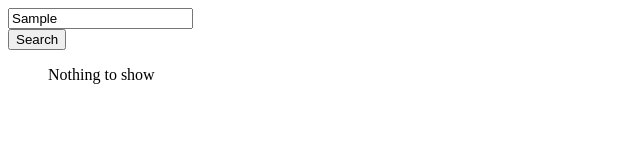
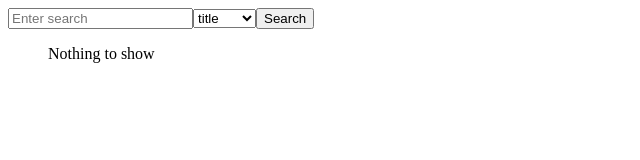
Before and after one commit to mill9r/mvc_search_movie, a plain HTML site: page src/index.html in a window 1280 px wide. Both pictures are taken after typing "Sample" into the empty fields and a click on the button "Search". Shown: the whole page, without its empty margins (0-640 px from the left). Drawn offline with Linux system fonts and the light colour scheme; no server answers.

Commit message:
add composite implementation with correct implementation (recursive call)

```diff
--- /dev/null
+++ b/src/composite-pattern.js
@@ -0,0 +1,164 @@
+class Composite {
+    add(child) {};
+    remove(child) {};
+    getChild(child) {};
+    getHtml(){};
+}
+
+
+class CompositeForm extends Composite {
+    constructor(id, method, action) {
+        super();
+        this.list = [];
+        this.element = document.createElement('form');
+        this.element.id = id;
+        this.element.method = method || 'POST';
+        this.element.action = action || '#';
+    }
+
+    add(child) {
+        this.list.push(child);
+    }
+
+    remove(child) {
+        this.list = this.list.filter(component => component !== child);
+    }
+
+    getChild(id) {
+       return this.list.filter(item => item.getHtml().id === id)[0];
+    }
+
+    getHtml() {
+        let items = this.list.map(item => {
+            return item.getHtml();
+        })
+        this.element.append(...items)
+        return this.element;
+    }
+
+}
+
+class InputField extends Composite {
+    constructor(id, label, placeholder, cssStyle) {
+        super()
+        this.element = document.createElement('input');
+        this.element.id = id;
+        this.element.placeholder = placeholder;
+        if (cssStyle) this.element.className = cssStyle;
+    }
+
+    getHtml() {
+        return this.element;
+    }
+
+    getValue(){
+        return this.element.value
+    }
+
+    setValue(value) {
+        return this.element.value = value;
+    }
+}
+
+class  SelectField extends Composite{
+    constructor(id, label, placeholder, cssStyle, stateArray=[]) {
+        super();
+        this.element = document.createElement('select');
+        this.element.id = id;
+        this.element.placeholder = placeholder;
+        if (cssStyle) this.element.className = cssStyle;
+        stateArray.forEach(state=>{
+            let option = document.createElement('option');
+            option.value = state.abbr;
+            option.text = state.value;
+            this.element.append(option)
+        })
+    }
+
+    getHtml() {
+        return this.element;
+    }
+
+    getValue(){
+        return this.element.value;
+    }
+}
+
+
+class SubmitButton extends Composite {
+    constructor(id, value, className = '', type) {
+        super();
+        this.element = document.createElement("button");
+        this.element.innerHTML = value;
+        this.element.type = type;
+        this.element.id = id;
+        if (className) this.element.className = className;
+    }
+
+    getHtml() {
+        return this.element;
+    }
+}
+
+class List extends Composite {
+    constructor(id, listType, cssStyle) {
+        super();
+        this.list = [];
+        this.element = document.createElement(listType);
+        if (cssStyle) this.element.className = cssStyle;
+        this.element.id = id;
+    }
+
+    add(child) {
+        this.list.push(child);
+    }
+
+    remove(child) {
+        this.list = this.list.filter(item => item.id !== child.id);
+    }
+
+    getChild(id) {
+        return this.list.filter(item => item.getHtml().id === id)[0];
+    }
+
+    getElement() {
+        return this.element;
+    }
+
+    getHtml() {
+        let items = this.list.map(item => {
+            return item.getHtml();
+        })
+        this.element.append(...items)
+        return this.element;
+    }
+}
+
+class ListItem extends Composite {
+    constructor(id, innerText, cssStyle) {
+        super();
+        this.element = document.createElement('li');
+        this.element.textContent = innerText;
+        this.element.id = id;
+        if (cssStyle) this.element.className = cssStyle;
+    }
+
+    getHtml(){
+        return this.element
+    }
+
+}
+
+class Paragraph extends Composite {
+    constructor(id,innerText, cssStyle) {
+        super();
+        this.element = document.createElement('p');
+        this.element.id = id;
+        this.element.textContent = innerText;
+        if (cssStyle) this.element.className = cssStyle;
+    }
+
+    getHtml() {
+        return this.element;
+    }
+}
--- a/src/index.html
+++ b/src/index.html
@@ -5,7 +5,8 @@
     <title>Movie</title>
 </head>
 <body>
- <div id="root"></div>
+<div id="root"></div>
 </body>
+<script src="composite-pattern.js"></script>
 <script src="script.js" type="application/javascript"></script>
 </html>
--- a/src/script.js
+++ b/src/script.js
@@ -7,8 +7,8 @@ class Model {
         this.path = path
     }
 
-    getMovies(search) {
-        this.api.sendGetRequest(`${this.path}?search=${search}&searchBy=title`)
+    getMovies(search,searchType) {
+        this.api.sendGetRequest(`${this.path}?search=${search}&searchBy=${searchType}`)
             .then(data => {
                 this.onSearchMovieChanged(Utils.extractDataFields(data.data, 'title'))
             })
@@ -20,70 +20,53 @@ class Model {
 }
 
 class View {
-    constructor(form) {
+    constructor(form, movies) {
         this.app = this.getElement('#root');
         this.form = form
-        // this.form = this.createElement('form');
-        // this.input = this.createElement('input');
-        this.movies = this.createElement('ul')
-        // this.submitButton = this.createElement('button', '', 'Search')
-        // this.input.type = 'text';
-        // this.input.placeholder = 'Enter search criteria';
-        // this.input.name = 'search';
-        // this.form.append(this.input, this.submitButton);
-        // this.form.add( this.submitButton);
-        this.app.append(this.form.getElement(), this.movies);
+        this.movies = movies
+        this.app.append(this.form.getHtml());
         this.render();
     }
 
     render(movies = []) {
-        while (this.movies.firstChild) {
-            this.movies.removeChild(this.movies.firstChild)
+        console.log(this.movies.getElement().firstChild)
+        while (this.movies.getElement().firstChild) {
+            this.movies.getElement().removeChild(this.movies.getElement().firstChild);
+            this.movies.remove(this.movies.getElement().id);
         }
 
         if (movies.length === 0) {
-            const stub = this.createElement('p');
-            stub.textContent = 'Nothing to show'
-            this.movies.append(stub)
+            this.movies.add(new Paragraph('p-stub', 'Nothing to show'));
+            this.app.append(this.movies.getHtml());
         } else {
-            movies.forEach(movie => {
-                const li = this.createElement('li');
-                const p = this.createElement('p', '', movie);
-                li.append(p)
-                this.movies.append(li)
+            movies.forEach((movie, index) => {
+                this.movies.add(new ListItem(`title-${index}`, movie));
             })
-
+            this.app.append(this.movies.getHtml());
         }
     }
 
     getSearchText() {
-        return this.form.getChild(0).getValue();
+        return this.form.getChild('search-field').getValue();
+    }
+
+    getDropDownOption(){
+        return this.form.getChild('select-search-type').getValue();
     }
 
     resetInput() {
-        this.input.value = '';
+        this.form.getChild('search-field').setValue('')
     }
 
     bindSearch(handler) {
-        this.form.getElement().addEventListener('submit', event => {
+        this.form.getHtml().addEventListener('submit', event => {
             event.preventDefault();
 
-            if (this.getSearchText()) {
-                handler(this.getSearchText());
+            if (this.getSearchText() && this.getDropDownOption()) {
+                handler(this.getSearchText(),this.getDropDownOption());
                 this.resetInput();
             }
         })
-    }
-
-    createElement(tag, className, textContent) {
-        const el = document.createElement(tag);
-        if (className) {
-            el.classList.add(className);
-        }
-        if (textContent) {
-            el.textContent = textContent;
-        }
-        return el;
     }
 
     getElement(selector) {
@@ -97,7 +80,7 @@ class Controller {
         this.model = model;
         this.view = view;
 
-        this.view.bindSearch(this.handleSearchTitle);
+        this.view.bindSearch(this.handleSearch);
         this.model.bindMoviesSearchUpdate(this.onMoviesChanged);
     }
 
@@ -105,8 +88,8 @@ class Controller {
         this.view.render(movies);
     }
 
-    handleSearchTitle = title => {
-        this.model.getMovies(title)
+    handleSearch = (input,searchType) => {
+        this.model.getMovies(input,searchType)
     }
 
 }
@@ -132,115 +115,12 @@ class Utils {
 
 }
 
-class Composite {
-    add(child) {
-    };
 
-    remove(child) {
-    };
+const form = new CompositeForm('search-form', 'GET');
+form.add(new InputField('search-field', '', 'Enter search'));
+form.add(new SelectField('select-search-type','','',
+    '',[{abbr:'title',value:'title'},{abbr:'genres',value:'genres'}]))
+form.add(new SubmitButton('search-button', 'Search', '', 'submit'));
 
-    getChild(child) {
-    };
-}
-
-class FormItem extends Composite {
-    save() {
-    }
-}
-
-class CompositeForm extends FormItem {
-    constructor(id, method, action) {
-        super();
-        this.formComponents = [];
-        this.element = document.createElement('form');
-        this.element.id = id;
-        this.element.method = method || 'POST';
-        this.element.action = action || '#';
-    }
-
-    add(child) {
-        this.formComponents.push(child);
-        this.element.append(child.getElement());
-    }
-
-    remove(child) {
-        this.formComponents = this.formComponents.filter(component => component !== child);
-    }
-
-    getChild(i) {
-        return this.formComponents[i];
-    }
-
-    save() {
-        this.formComponents.forEach(component => component.save());
-    }
-
-    getElement() {
-        return this.element;
-    }
-}
-
-class Field extends FormItem {
-    constructor(id) {
-        super()
-        this.id = id;
-        this.element;
-    }
-
-    getElement() {
-        return this.element;
-    }
-
-    getValue() {
-        throw new Error('Unsupported operation on the class Field')
-    }
-}
-
-class InputField extends Field {
-    constructor(id,label,placeholder,cssStyle) {
-        super(id);
-        this.input = document.createElement('input');
-        this.input.id = id;
-        this.input.placeholder = placeholder;
-
-        this.label = document.createElement('label');
-        const labelTextNode = document.createTextNode(label);
-        this.label.append(labelTextNode);
-
-        this.element = document.createElement('div');
-        this.element.className = cssStyle;
-        this.element.append(this.label);
-        this.element.append(this.input);
-    }
-
-    getValue() {
-        return this.input.value;
-    }
-}
-// Stub
-class TextArea extends Field{
-    constructor() {
-        super();
-    }
-}
-
-class Button extends Composite{
-     constructor(name,className='') {
-         super();
-         this.element = document.createElement('button');
-         this.element.innerText = name;
-         this.element.className = className;
-     }
-
-    getElement() {
-        return this.element;
-    }
-}
-
-
-
-
-const form = new CompositeForm('search-form','GET')
-form.add(new InputField('search-field','','Enter search'))
-form.add(new Button('Search','',))
-const app = new Controller(new Model(new Api(BASE_URL), PATH), new View(form))
+const movies = new List('movies', 'ul');
+const app = new Controller(new Model(new Api(BASE_URL), PATH), new View(form, movies))
```
